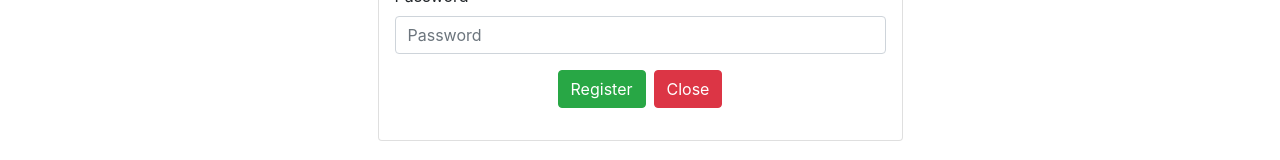
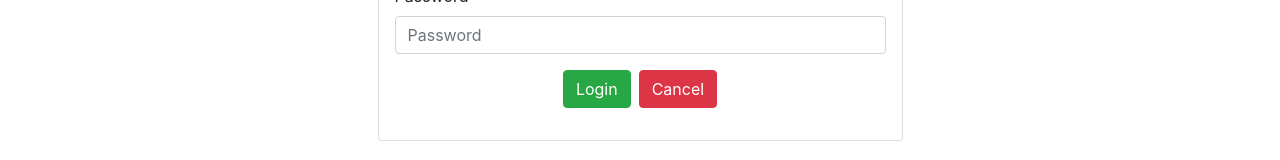
Before and after one commit to GiancarloAparicio/Login, a React (Create React App) app: page / in a window 1280 px wide. Shown: the part 276-436 px from the top of the page. Built offline with nearby package versions, Linux system fonts and the light colour scheme; no server answers.

Commit message:
31-06-20     12:43

```diff
--- a/src/includes/LoginForm.jsx
+++ b/src/includes/LoginForm.jsx
@@ -57,10 +57,10 @@ const LoginForm = () => {
 
                 <div className="form-group mx-auto">
                     <button type="submit" className="btn mr-2 btn-success">
-                        Register
+                        Login
                     </button>
                     <button type="reset" className="btn btn-danger" onClick={resetInputs}>
-                        Close
+                        Cancel
                     </button>
                 </div>
 
```
Also changed, not shown: 8 other files (tests, documents, lock files or other folders).
